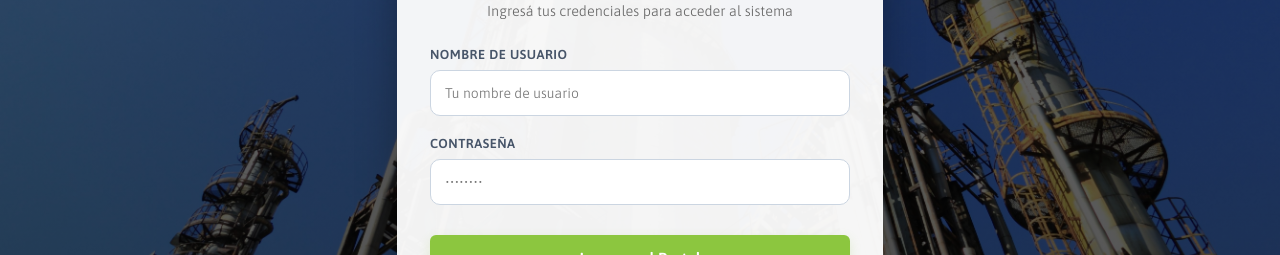
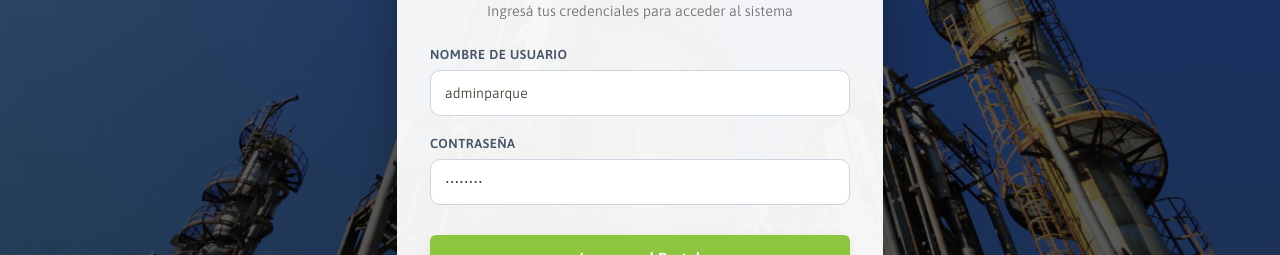
Before and after one commit to PabloGalindoRoldan/mate-code, a React (Vite) app in the folder matecode/frontend/: page /login in a window 1280 px wide. Shown: the part 317-572 px from the top of the page. Built offline with nearby package versions, Linux system fonts and the light colour scheme.

Commit message:
agregue credenciales por defecto

```diff
--- a/matecode/frontend/src/features/auth/LoginView.tsx
+++ b/matecode/frontend/src/features/auth/LoginView.tsx
@@ -6,8 +6,8 @@ import NavBar from '../../ui/navBar/NavBar';
 import './LoginView.css';
 
 export default function LoginView() {
-    const [username, setUsername] = useState('');
-    const [password, setPassword] = useState('');
+    const [username, setUsername] = useState('adminparque');
+    const [password, setPassword] = useState('Admin123');
     const [errorMsg, setErrorMsg] = useState('');
     const [isSubmitting, setIsSubmitting] = useState(false);
 
```
